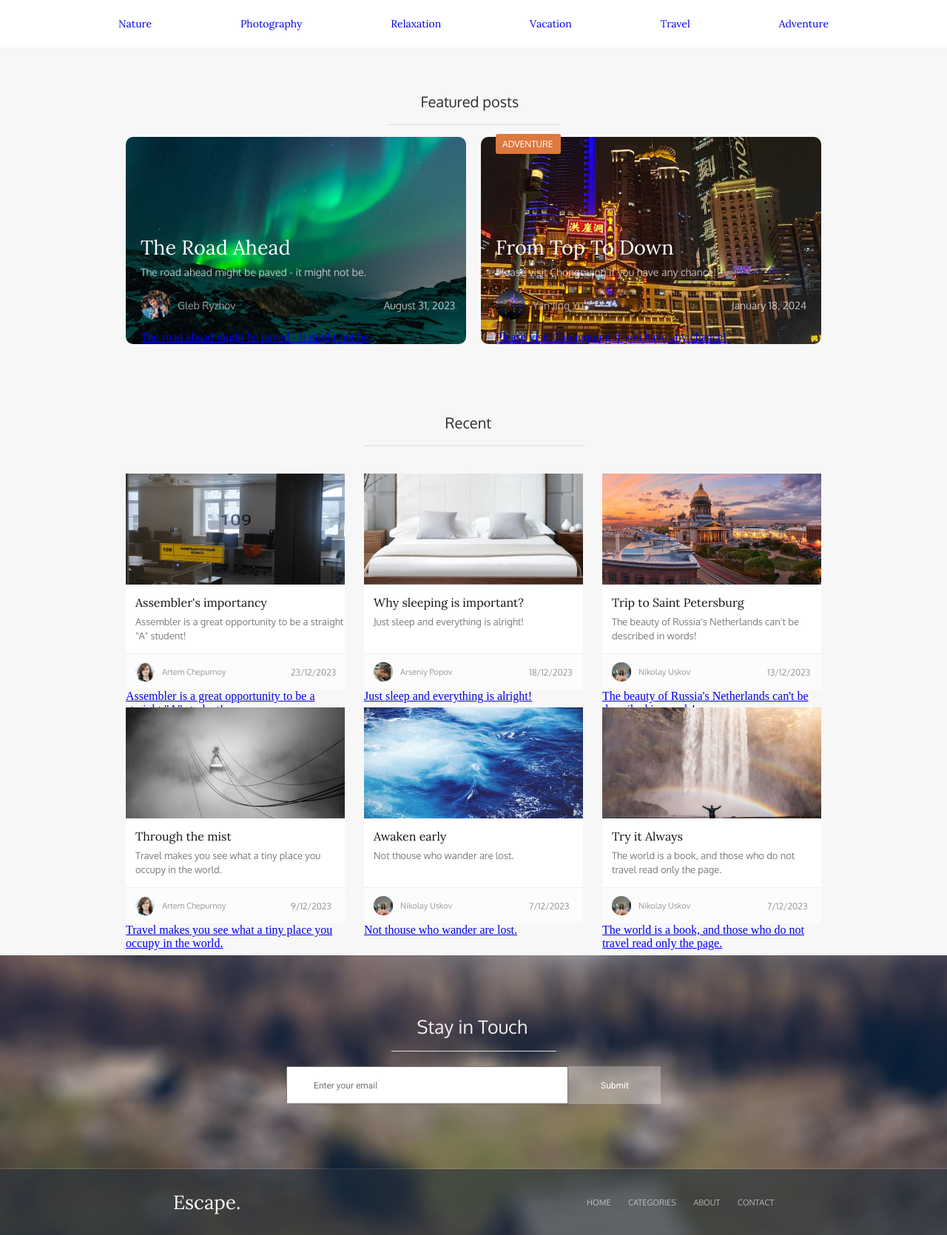
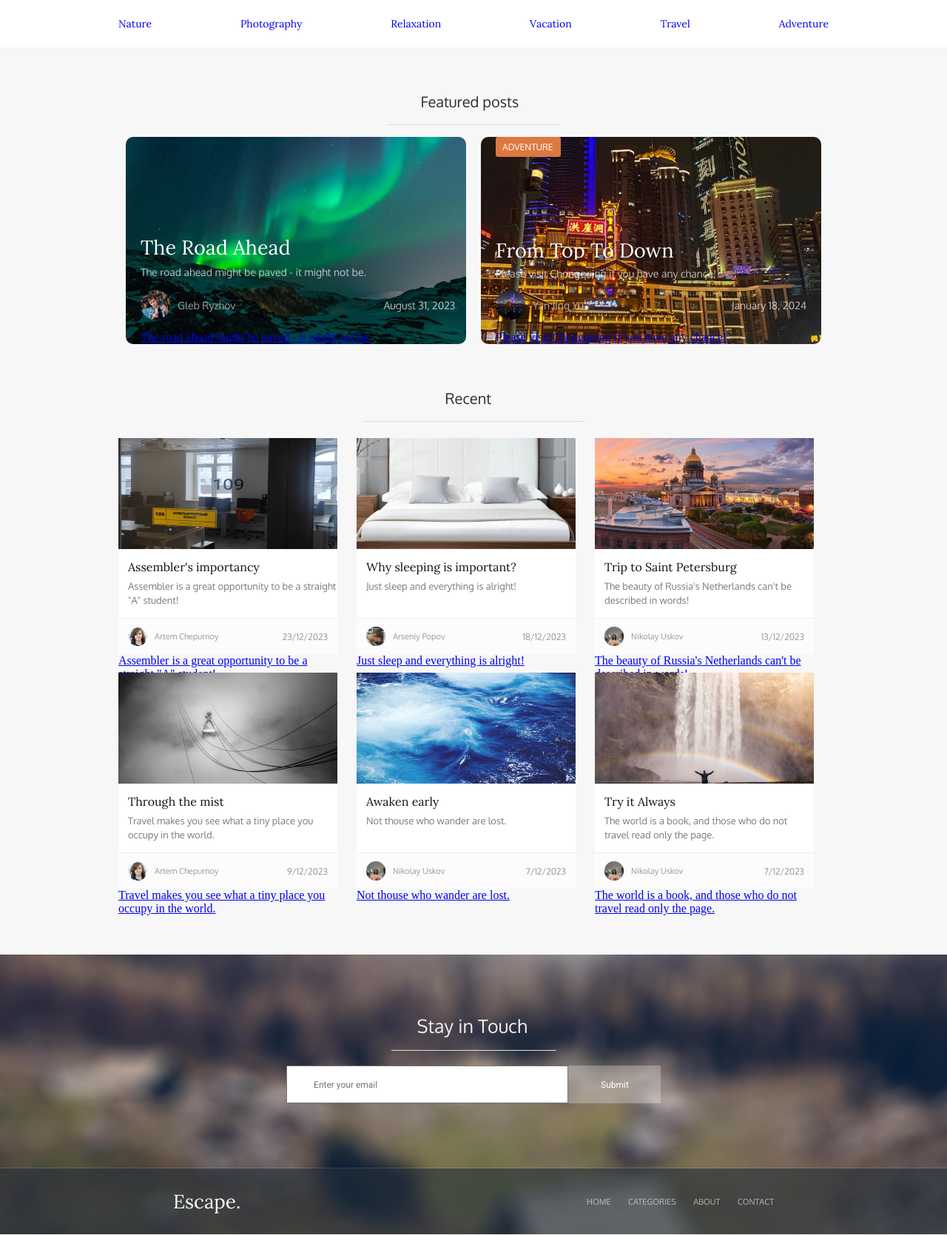
Before and after one commit to x3r1x/webCourse, a PHP site: page /home.php in a window 1280 px wide. Shown: the part 501-2170 px from the top of the page at 74% size. Run offline with PHP 8.4, Linux system fonts and the light colour scheme.

Commit message:
lab6.1 done

```diff
--- a/lab6/featured_post_preview.php
+++ b/lab6/featured_post_preview.php
@@ -11,5 +11,5 @@
 
     <p class="article__subscription"><?= $featured_post['subscription'] ?></p>
     <h3 class="article__header"><?= $featured_post['title'] ?></h3>
-    <?= $featured_post['is_adventure'] ?>
+    <h4 class="article__adventure_sign <?=  $featured_post['tag'] ? 'article__adventure_sign_visible' : ''?>"><?= $featured_post['tag'] ?></h4>
 </article>
--- a/lab6/home.php
+++ b/lab6/home.php
@@ -3,7 +3,7 @@ $featured_posts = [
     [
         'id' => 1,
         'background_image_modifier' => 'tra',
-        'is_adventure' => '',
+        'tag' => '',
         'title' => 'The Road Ahead',
         'subscription' => 'The road ahead might be paved - it might not be.',
         'author_photo' => 'static/images/index/a1.png',
@@ -14,7 +14,7 @@ $featured_posts = [
     [
         'id' => 2,
         'background_image_modifier' => 'fttd',
-        'is_adventure' => '<h4 class="article__adventure_sign">ADVENTURE</h4>',
+        'tag' => 'ADVENTURE',
         'title' => 'From Top To Down',
         'subscription' => 'Please visit Chongquing if you have any chance!',
         'author_photo' => 'static/images/index/a2.png',
--- a/lab6/style/style.css
+++ b/lab6/style/style.css
@@ -78,6 +78,7 @@
 
 .site_content {
     background-color: #F7F7F7;
+    padding-bottom: 90px;
 }
 
 .site_content__color_set {
@@ -101,10 +102,8 @@
 
 .site_content__featured_posts.featured_posts {
     width: 940px;
-    height: 415px;
     margin-inline: auto;
     display: flex;
-    flex-wrap: wrap;
     flex-direction: column;
     align-items: center;
     margin-top: 60px;
@@ -121,13 +120,12 @@
 
 .featured_posts__articles.articles {
     width: 940px;
-    height: 294px;
     margin-inline: auto;
     display: flex;
     margin-top: 16px;
     flex-direction: row;
     flex-wrap: wrap;
-    justify-content: space-between;
+    gap: 20px;
 }
 
 .articles__article{
@@ -149,7 +147,6 @@
 }
 
 .article__adventure_sign{
-    display: inline-block;
     font: 400 12px/13px "Oxygen";
     background-color: #DD783F;
     color: #FFFFFF;
@@ -157,48 +154,65 @@
     border-radius: 3px;
     margin-bottom: 53px;
     max-width: 70px;
+    display: none;
+}
+
+.article__adventure_sign_visible {
+    display: inline-block;
 }
 
 .article__header {
     font: 400 27px/30px "Lora";
     color: #FFFFFF;
     margin-top: 58px;
+    white-space: nowrap;
+    overflow: hidden;
+    text-overflow: ellipsis;
 }
 
 .article__subscription{
     font: 400 14px/25px "Oxygen";
     color: rgba(255, 255, 255, 0.7);
     margin-top: 6px;
+    white-space: nowrap;
+    overflow: hidden;
+    text-overflow: ellipsis;
 }
 
 .article__author.author {
     display: flex;
     margin-top: 12px;
     margin-bottom: 15px;
-    flex-wrap: wrap;
     align-items: center;
 }
 
 .author__subscription{
+    max-width: 96px;
     font: 400 14px/35px "Oxygen";
     color: rgba(255, 255, 255, 0.6);
     margin-left: 10px;
+    white-space: nowrap;
+    overflow: hidden;
+    text-overflow: ellipsis;
 }
 
 .author__date {
+    max-width: 108px;
     font: 400 14px/35px "Oxygen";
     color: rgba(255, 255, 255, 0.7);
     margin-left: 200px;
+    white-space: nowrap;
+    overflow: hidden;
+    text-overflow: ellipsis;
 }
 
 .site_content__recent.recent {
     width: 940px;
-    height: 752px;
     margin-inline: auto;
     display: flex;
-    flex-wrap: wrap;
     align-items: center;
     justify-content: center;
+    flex-direction: column;
 }
 
 .recent__section_mark{
@@ -208,14 +222,15 @@
     border-bottom: 1px solid #DEDEDE;
     padding-bottom: 17px;
     padding-left: 111px;
+    margin-top: 60px;
 }
 
 .recent__post.post {
     width: 960px;
-    height: 632px;
+    margin-top: 22px;
     display: flex;
     flex-wrap: wrap;
-    justify-content: space-between;
+    gap: 26px;
 }
 
 .extra_article {
@@ -243,6 +258,9 @@
     color: #101315;
     margin-top: 14px;
     margin-left: 13px;
+    white-space: nowrap;
+    overflow: hidden;
+    text-overflow: ellipsis;
 }
 
 .text__subscription{
@@ -250,6 +268,8 @@
     color: #7A7A7A;
     margin-top: 6px;
     margin-left: 13px;
+    max-height: 40px;
+    overflow: hidden;
 }
 
 .extra_article__extra_avatar.extra_avatar {
@@ -276,14 +296,20 @@
     font: 400 11px/35px "Oxygen";
     color: #999999;
     margin-left: 10px;
+    max-width: 100px;
+    white-space: nowrap;
+    overflow: hidden;
+    text-overflow: ellipsis;
 }
 
 .extra_avatar__date {
     font: 400 12px/35px "Oxygen";
     color: #999999;
-    justify-self: flex-end;
     margin-right: 13px;
-    width: 60px;
+    max-width: 70px;
+    white-space: nowrap;
+    overflow: hidden;
+    text-overflow: ellipsis;
 }
 
 .site_footer {
```
Also changed, not shown: lab1/readme.txt (deleted), lab2/lab1/readme.txt (added).
